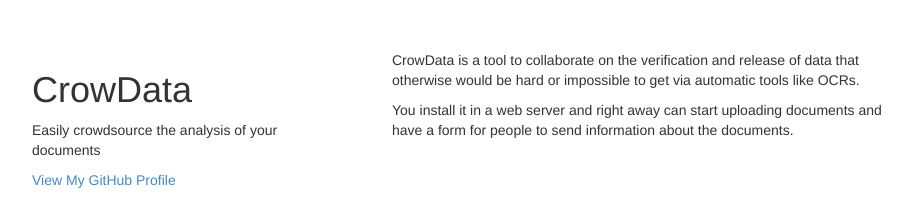
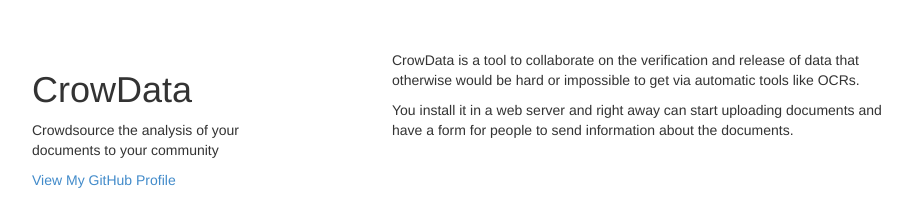
Before and after one commit to crowdata/crowdata.github.com, a plain HTML site: page index.html in a window 1280 px wide. Shown: the top 197 px of the page, without its empty margins (178-1101 px from the left). Drawn offline with Linux system fonts and the light colour scheme.

Commit message:
Removes easily...

```diff
--- a/index.html
+++ b/index.html
@@ -16,7 +16,7 @@
     <div class="wrapper">
       <header>
         <h1>CrowData</h1>
-        <p>Easily crowdsource the analysis of your documents</p>
+        <p>Crowdsource the analysis of your documents to your community</p>
 
 
         <p class="view"><a href="https://github.com/crowdata">View My GitHub Profile</a></p>
```
